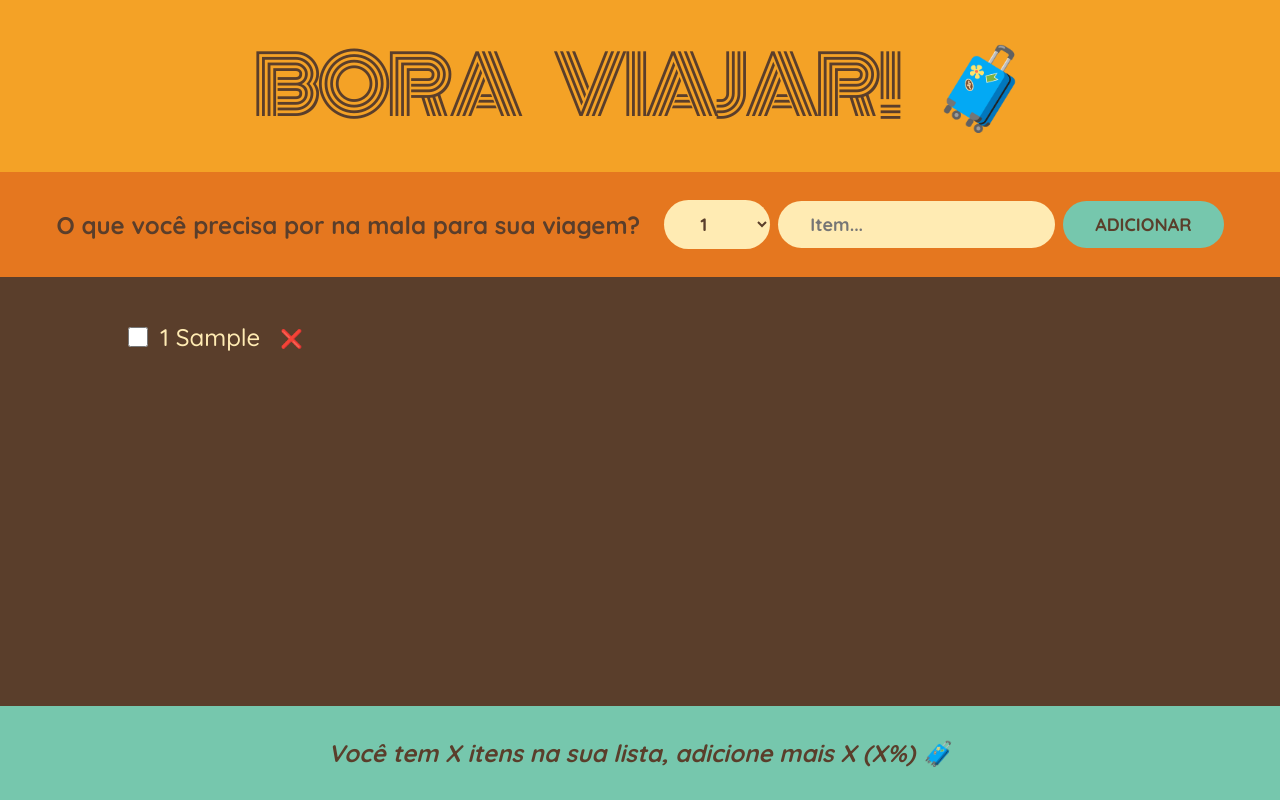
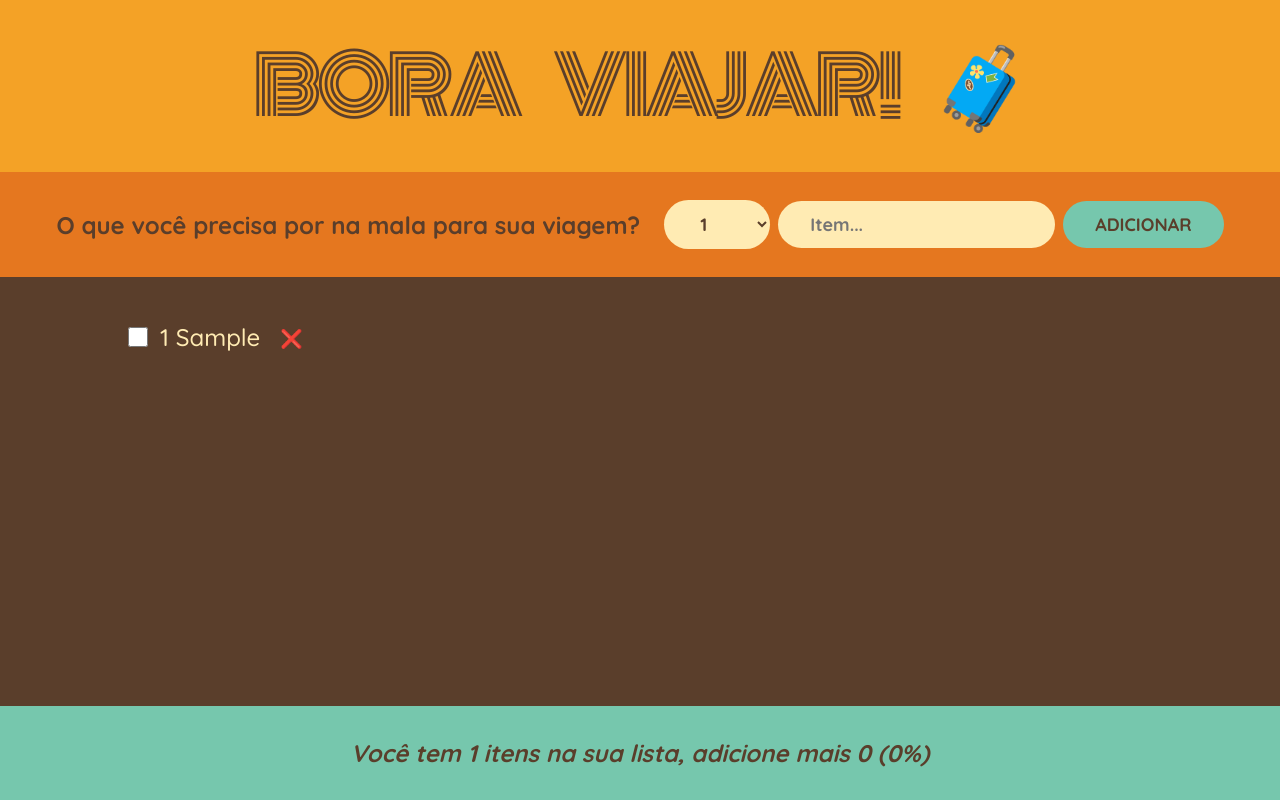
Before and after one commit to Raissaluna3026/Viagem-Lista, a React (Create React App) app in the folder trip/: page / in a window 1280 px wide. Both pictures are taken after typing "Sample" into the empty fields and a click on the button "ADICIONAR". Built offline with nearby package versions, Linux system fonts and the light colour scheme.

Commit message:
fiz a estatistica e a porcentagem no footer com o state derivado

```diff
--- a/trip/src/App.js
+++ b/trip/src/App.js
@@ -9,6 +9,7 @@ const initialItems = [
 
 export default function App(){
   const [items, setItems] = useState([]);
+  const numItems = items.length;
 
   function handleAddItems(item){
     setItems((items) => [...items,item])
@@ -31,7 +32,7 @@ export default function App(){
       <Logo/>
       <Form onAddItems={handleAddItems}/>
       <ListaDeCoisas items={items} onDeleteItem={handleDeleteItem} onToggleItem={handleToggleItem}/>
-      <Estatistica/>
+      <Estatistica items={items}/>
     </div>
   )
 }
@@ -112,8 +113,19 @@ function Item({item, onDeleteItem, onToggleItem}){
   )
 }
 
-function Estatistica(){
+function Estatistica({items}){
+  if(!items.length) return (
+    <p className="stats"><em>Adicione algum item na sua lista!</em></p>
+  )
+
+  const numItems = items.length;
+  const numPacked = items.filter((item) => item.packed).length;
+  const percentage = Math.round((numPacked/numItems) * 100);
+
   return <footer className="stats">
-    <em>Você tem X itens na sua lista, adicione mais X (X%) 🧳</em>
+    <em>
+      {percentage === 100
+       ? "Você está pronto para viajar! 🎉" : `Você tem ${numItems} itens na sua lista, adicione mais ${numPacked} (${percentage}%)`}
+      </em>
   </footer>
 }
```
